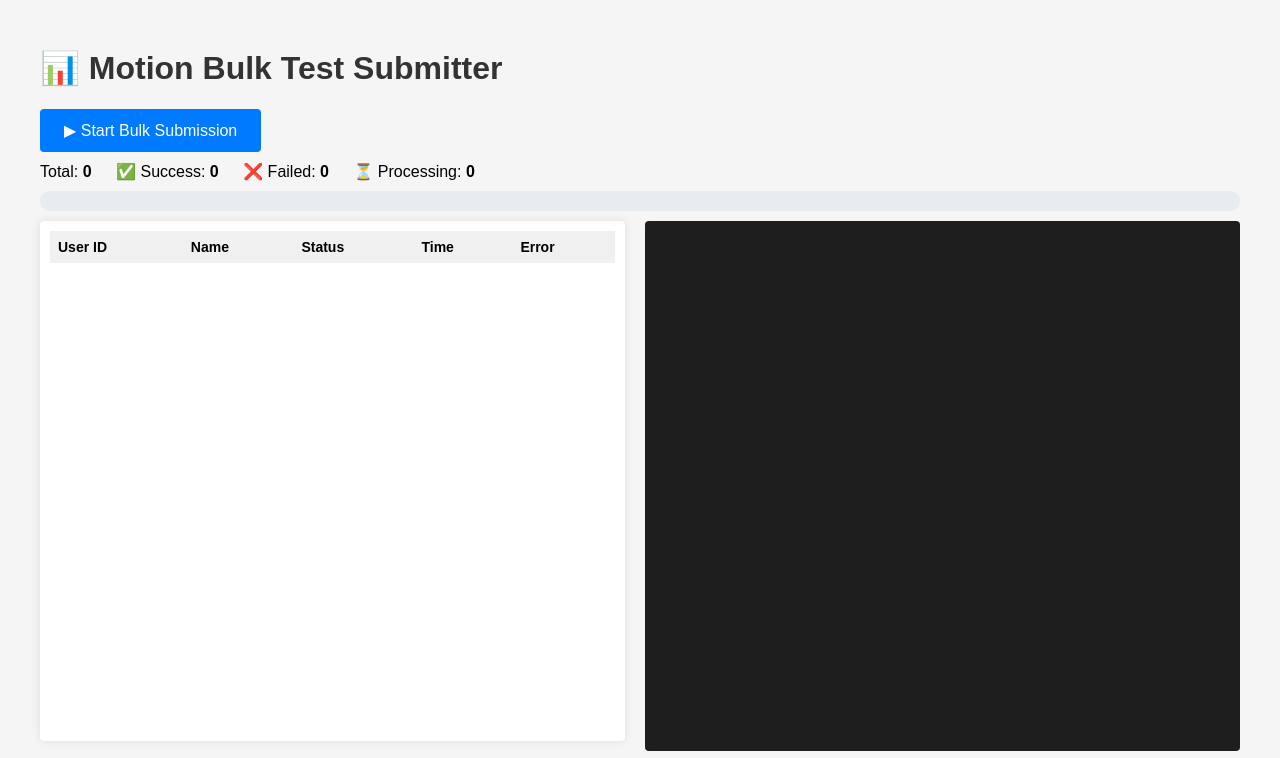
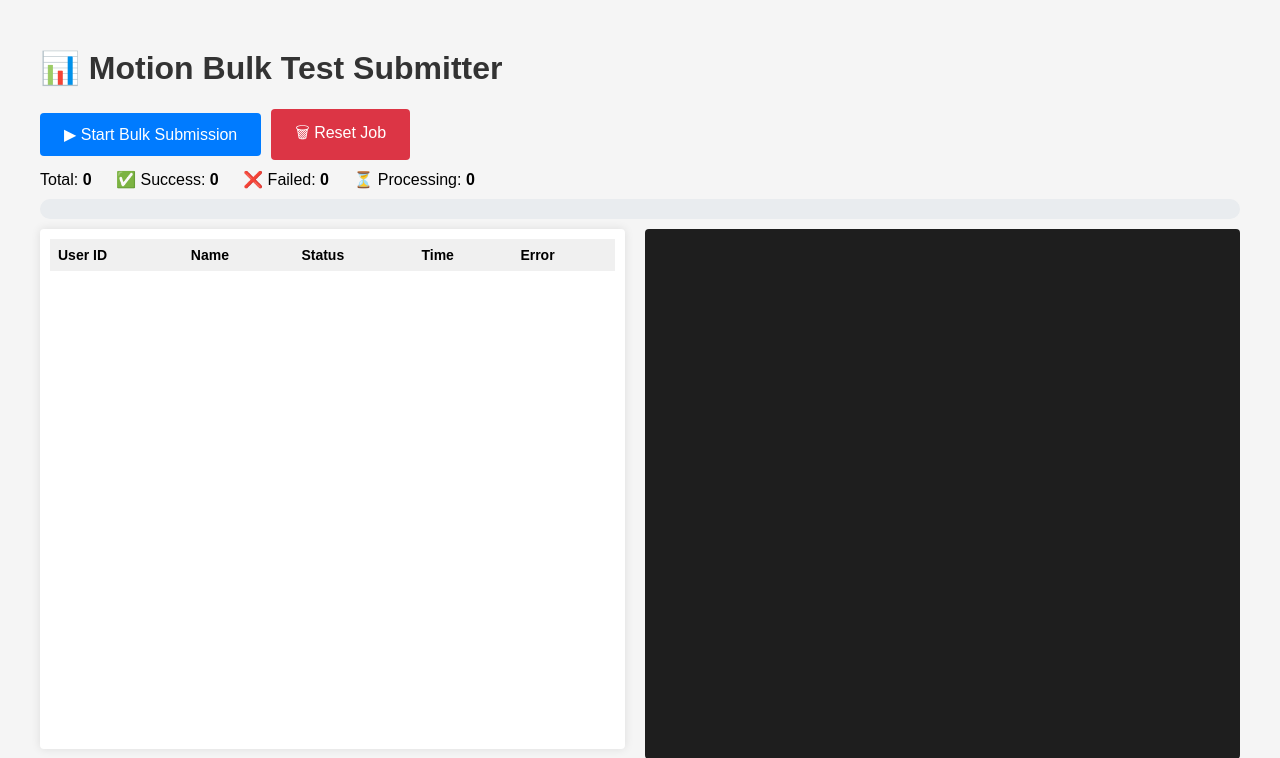
Before and after one commit to nischayydv/motion-paper-sumbitter-bypass, a Flask app: page / in a window 1280 px wide. Shown: the top 758 px of the page. Run offline with Flask 3, Linux system fonts and the light colour scheme; data that the repository does not hold is empty.

Commit message:
Update index.html

```diff
--- a/templates/index.html
+++ b/templates/index.html
@@ -7,6 +7,7 @@
         .container { max-width: 1200px; margin: 0 auto; }
         h1 { color: #333; }
         .btn { background: #007bff; color: white; border: none; padding: 12px 24px; border-radius: 4px; font-size: 16px; cursor: pointer; }
+        .btn-danger { background: #dc3545; }
         .btn:disabled { background: #aaa; cursor: not-allowed; }
         .stats { margin: 10px 0; }
         .stats span { margin-right: 20px; }
@@ -30,12 +31,16 @@
         .warning { color: #fd6; }
         .progress-bar { width: 100%; height: 20px; background: #e9ecef; border-radius: 10px; overflow: hidden; margin: 10px 0; }
         .progress-fill { height: 100%; background: #28a745; transition: width 0.3s; }
+        .button-group { display: flex; gap: 10px; align-items: center; }
     </style>
 </head>
 <body>
 <div class="container">
     <h1>📊 Motion Bulk Test Submitter</h1>
-    <button id="startBtn" class="btn">▶ Start Bulk Submission</button>
+    <div class="button-group">
+        <button id="startBtn" class="btn">▶ Start Bulk Submission</button>
+        <button id="resetBtn" class="btn btn-danger">🗑 Reset Job</button>
+    </div>
     <div class="stats" id="stats">
         <span>Total: <b id="totalCount">0</b></span>
         <span>✅ Success: <b id="successCount">0</b></span>
@@ -55,6 +60,7 @@
 </div>
 <script>
     const startBtn = document.getElementById('startBtn');
+    const resetBtn = document.getElementById('resetBtn');
     const statusBody = document.getElementById('statusBody');
     const logContainer = document.getElementById('logContainer');
     const totalCount = document.getElementById('totalCount');
@@ -63,7 +69,8 @@
     const processingCount = document.getElementById('processingCount');
     const progressFill = document.getElementById('progressFill');
 
-    // Status color map
+    let eventSource = null;
+
     const statusClass = {
         'pending': 'status-pending',
         'processing': 'status-processing',
@@ -108,15 +115,16 @@
     }
 
     function startEventSource() {
-        const eventSource = new EventSource('/logs');
+        if (eventSource) {
+            eventSource.close();
+        }
+        eventSource = new EventSource('/logs');
         eventSource.onmessage = function(event) {
             try {
                 const data = JSON.parse(event.data);
                 if (data.heartbeat) return;
                 if (data.type === 'status_update') {
-                    // Fetch full status update
                     fetchStatus();
-                    // Also add a log if there's a message
                     if (data.status) {
                         const msg = `${data.name} (${data.user_id}) → ${data.status}`;
                         addLog(data.status === 'success' ? 'success' : data.status === 'failed' ? 'error' : 'info', msg, data.time);
@@ -124,16 +132,14 @@
                 } else if (data.type === 'log') {
                     addLog(data.level, data.message, data.time);
                 } else {
-                    // fallback
                     addLog('info', event.data, '');
                 }
             } catch(e) {
-                // Probably plain text
                 addLog('info', event.data, '');
             }
         };
         eventSource.onerror = function() {
-            console.log('SSE connection closed, reconnecting...');
+            console.log('SSE connection lost, reconnecting...');
             setTimeout(() => {
                 if (eventSource.readyState === EventSource.CLOSED) {
                     startEventSource();
@@ -156,7 +162,6 @@
             .then(data => {
                 if (data.status === 'started') {
                     logContainer.innerHTML = '';
-                    // Clear status table
                     statusBody.innerHTML = '';
                     fetchStatus();
                     startEventSource();
@@ -170,8 +175,33 @@
             .finally(() => startBtn.disabled = false);
     });
 
+    resetBtn.addEventListener('click', function() {
+        if (!confirm('Reset job? This will clear all progress and start fresh.')) return;
+        fetch('/reset', { method: 'POST' })
+            .then(res => res.json())
+            .then(data => {
+                if (data.status === 'reset') {
+                    logContainer.innerHTML = '';
+                    statusBody.innerHTML = '';
+                    if (eventSource) {
+                        eventSource.close();
+                        eventSource = null;
+                    }
+                    fetchStatus();
+                    alert('Job reset successfully.');
+                } else if (data.status === 'cannot_reset') {
+                    alert(data.message);
+                } else {
+                    alert('Reset failed.');
+                }
+            })
+            .catch(err => alert('Error resetting job.'));
+    });
+
     // Initial load
     fetchStatus();
+    // Automatically connect to logs for live updates if any job is running
+    startEventSource();
 </script>
 </body>
 </html>
```
